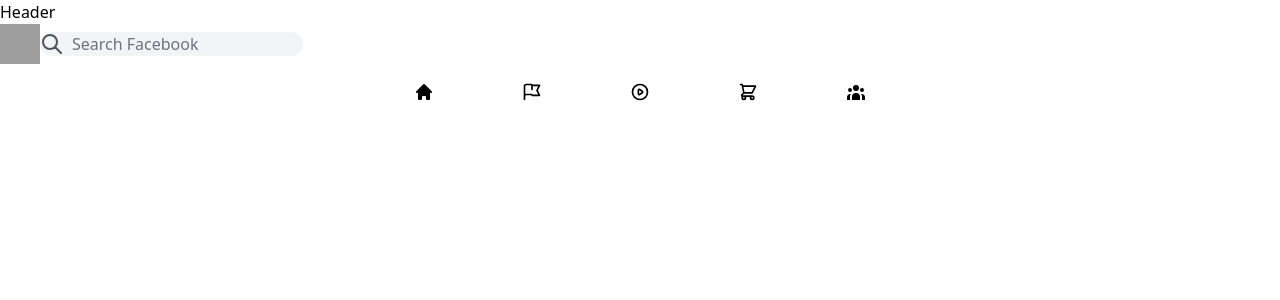
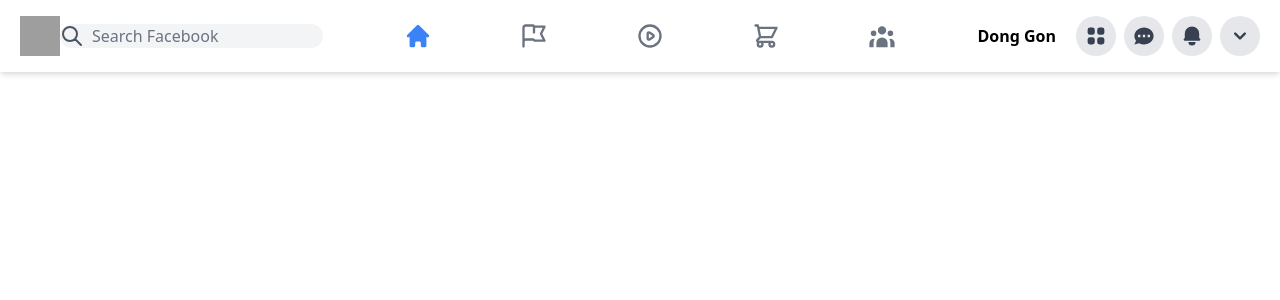
Before and after one commit to JanDongGun/Facebook-Clone-Nextjs-and-TailwindCss-, a Next.js app: page / in a window 1280 px wide. Shown: the top 300 px of the page. Built offline with nearby package versions, Linux system fonts and the light colour scheme; grey boxes are pictures that could not be loaded.

Commit message:
ui header

```diff
--- a/components/Header.js
+++ b/components/Header.js
@@ -18,8 +18,7 @@
 
 function Header() {
   return (
-    <div>
-      <h1> Header </h1>
+    <div className="sticky top-0 z-50 bg-white flex items-center p-2 lg:px-5 shadow-md">
       {/* Left */}
       <div className="flex items-center">
         <Image
@@ -31,7 +30,7 @@
         <div className="flex items-center rounded-full bg-gray-100">
           <SearchIcon className="h-6 text-gray-600" />
           <input
-            className="flex ml-2 items-center bg-transparent outline-none placeholder-gray-500"
+            className="hidden md:inline-flex ml-2 items-center bg-transparent outline-none placeholder-gray-500 flex-shrink"
             type="text"
             placeholder="Search Facebook"
           />
@@ -41,7 +40,7 @@
       {/* Center */}
       <div className="flex justify-center flex-grow">
         <div className="flex space-x-6 md:space-x-2">
-          <HeaderIcon Icon={HomeIcon} />
+          <HeaderIcon active Icon={HomeIcon} />
           <HeaderIcon Icon={FlagIcon} />
           <HeaderIcon Icon={PlayIcon} />
           <HeaderIcon Icon={ShoppingCartIcon} />
@@ -50,6 +49,15 @@
       </div>
 
       {/* Right */}
+      <div className="flex items-center md:space-x-2 justify-end">
+        {/* Profile pic */}
+
+        <p className="whitespace-nowrap font-semibold pr-3">Dong Gon</p>
+        <ViewGridIcon className="icon" />
+        <ChatIcon className="icon" />
+        <BellIcon className="icon" />
+        <ChevronDownIcon className="icon" />
+      </div>
     </div>
   );
 }
--- a/components/HeaderIcon.js
+++ b/components/HeaderIcon.js
@@ -1,7 +1,11 @@
-function HeaderIcon({ Icon }) {
+function HeaderIcon({ Icon, active }) {
   return (
-    <div className="cursor-pointer md:px-10 sm:h-14 md:hover:bg-gray-100 flex items-center rounded-xl active:border-b-2 active:border-blue-500">
-      <Icon className="h-5" />
+    <div className="group cursor-pointer md:px-10 sm:h-14 md:hover:bg-gray-100 flex items-center rounded-xl active:border-b-2 active:border-blue-500 ">
+      <Icon
+        className={`text-gray-500 h-5 sm:h-7 mx-auto group-hover:text-blue-500 ${
+          active && "text-blue-500"
+        }`}
+      />
     </div>
   );
 }
--- a/styles/globals.css
+++ b/styles/globals.css
@@ -1,3 +1,9 @@
 @tailwind base;
 @tailwind components;
 @tailwind utilities;
+
+@layer components {
+  .icon {
+    @apply hidden xl:inline-flex px-2 h-10 w-10 bg-gray-200 rounded-full text-gray-700 cursor-pointer hover:bg-gray-300;
+  }
+}
--- a/tailwind.config.js
+++ b/tailwind.config.js
@@ -1,12 +1,15 @@
 module.exports = {
-  mode:'jit',
-  purge: ['./pages/**/*.{js,ts,jsx,tsx}', './components/**/*.{js,ts,jsx,tsx}'],
+  mode: "jit",
+  purge: ["./pages/**/*.{js,ts,jsx,tsx}", "./components/**/*.{js,ts,jsx,tsx}"],
   darkMode: false, // or 'media' or 'class'
   theme: {
     extend: {},
   },
   variants: {
-    extend: {},
+    extend: {
+      textColor: ["responsive", "hover", "focus", "group-hover"],
+      divideColor: ["group-hover"],
+    },
   },
   plugins: [],
-}
+};
```
